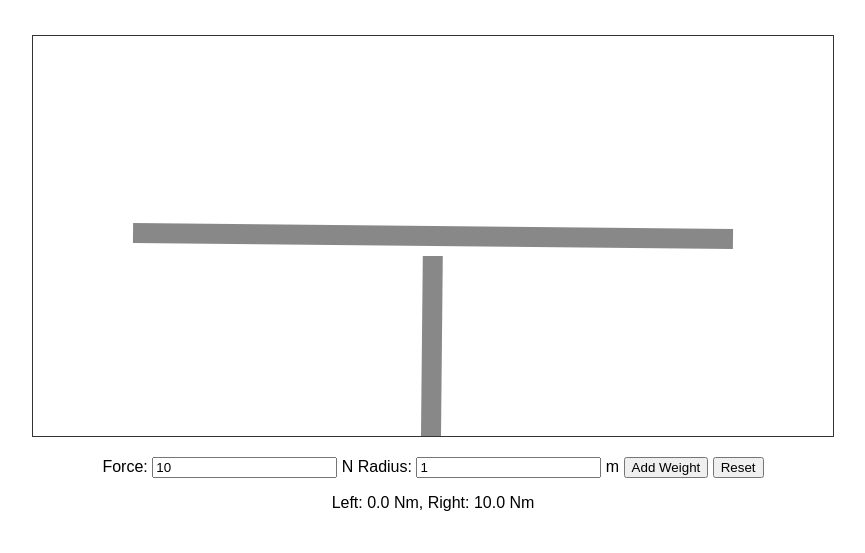
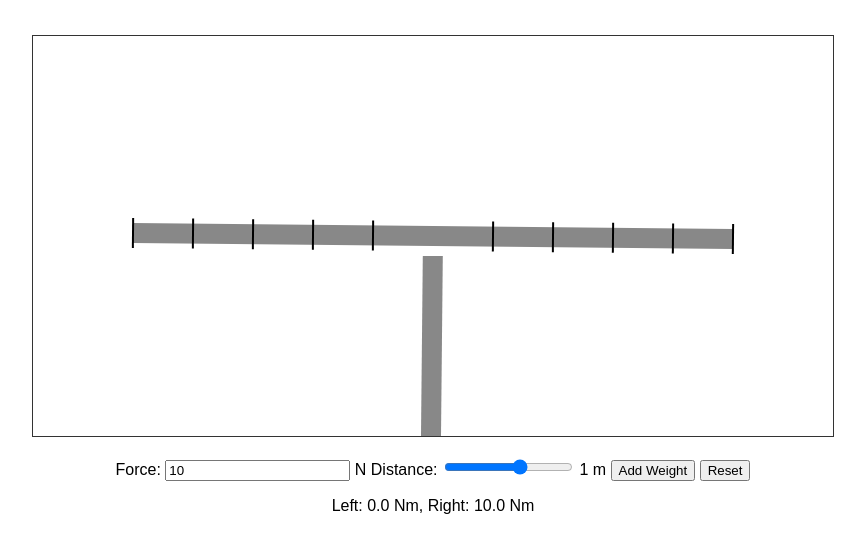
Before and after one commit to eozturk1968/torque-videogame, a plain HTML site: page docs/index.html in a window 1280 px wide. Both pictures are taken after a click on the button "Add Weight". Shown: the part 77-630 px from the top of the page, without its empty margins (207-1072 px from the left). Drawn offline with Linux system fonts and the light colour scheme.

Commit message:
Fixed r value and images

```diff
--- a/docs/index.html
+++ b/docs/index.html
@@ -13,14 +13,25 @@
 
     <!-- Control panel for adding weights and resetting -->
     <div id="info">
-        Force: <input id="force" type="number" value="10"> N
-        Radius: <input id="radius" type="number" value="1"> m
+        <!-- Force input (non-negative) -->
+        Force: <input id="force" type="number" value="10" min="0"> N
+
+        <!-- Discrete radius slider from -5 to +5 -->
+        Distance:
+        <input id="radius"
+               type="range"
+               min="-5"
+               max="5"
+               step="1"
+               value="1">
+        <span id="radiusVal">1</span> m
+
         <button id="addWeight">Add Weight</button>
         <button id="resetGame">Reset</button>
+
         <p id="status"></p>
     </div>
 
-    <!-- Load your game logic -->
     <script src="main.js"></script>
 </body>
 </html>
--- a/docs/main.js
+++ b/docs/main.js
@@ -1,75 +1,121 @@
 // public/main.js
 
-// Physics helpers
+// --- Physics helper functions ---
 function computeTorque(force, radius) {
   return force * radius;
 }
+
 function isBalanced(leftT, rightT, eps = 0.01) {
   return Math.abs(leftT - rightT) < eps;
 }
 
-// Grab DOM elements once
-const canvas = document.getElementById('gameCanvas');
-const ctx = canvas.getContext('2d');
-const addBtn = document.getElementById('addWeight');
+// --- Grab DOM elements ---
+const canvas   = document.getElementById('gameCanvas');
+const ctx      = canvas.getContext('2d');
+const forceIn  = document.getElementById('force');
+const radiusIn = document.getElementById('radius');
+const radiusVal= document.getElementById('radiusVal');
+const addBtn   = document.getElementById('addWeight');
 const resetBtn = document.getElementById('resetGame');
-const statusP = document.getElementById('status');
-const forceIn = document.getElementById('force');
-const radiusIn = document.getElementById('radius');
+const statusP  = document.getElementById('status');
 
-let weights = [];  // array of { F, r }
+let weights = [];  // Array of { F: <force>, r: <signed distance> }
 
-// Initialize
+// --- Initialization ---
 function initGame() {
+  // Update displayed radius value on slider move
+  radiusIn.oninput = () => {
+    radiusVal.textContent = radiusIn.value;
+  };
+
+  // Handle adding a new weight
   addBtn.onclick = handleAddWeight;
+
+  // Handle resetting the game
   resetBtn.onclick = resetGame;
+
+  // Initial draw
   draw();
 }
 
-// Add weight handler
+// --- Add weight handler ---
 function handleAddWeight() {
-    const F = parseFloat(forceIn.value) || 0;
+  let F = parseFloat(forceIn.value)  || 0;
+  if (F < 0) F = 0;
   const r = parseFloat(radiusIn.value) || 0;
   weights.push({ F, r });
   update();
 }
 
-// Reset handler
+// --- Reset handler ---
 function resetGame() {
   weights = [];                 // clear all weights
   statusP.textContent = '';     // clear status
-    forceIn.value = '';          // reset to default force
-    radiusIn.value = '';           // reset to default radius
+  forceIn.value  = "";          // reset force to default
+  radiusIn.value = "";           // reset radius to default
+  radiusVal.textContent = '1';
   draw();                       // redraw level seesaw
 }
 
-// Draw seesaw based on net torque
+// --- Draw seesaw, ticks, and support ---
 function draw() {
   ctx.clearRect(0, 0, canvas.width, canvas.height);
   ctx.save();
-    ctx.translate(canvas.width / 2, canvas.height / 2);
-    const net = weights
+
+  // Move origin to center
+  const cx = canvas.width / 2;
+  const cy = canvas.height / 2;
+  ctx.translate(cx, cy);
+
+  // Compute net torque and tilt angle
+  const netTorque = weights
     .reduce((sum, w) => sum + computeTorque(w.F, Math.abs(w.r)) * Math.sign(w.r), 0);
-    ctx.rotate(net * 0.001);
+  const angle = netTorque * 0.001;
+  ctx.rotate(angle);
+
+  // Draw plank
   ctx.fillStyle = '#888';
   ctx.fillRect(-300, -10, 600, 20);
+
+  // Draw pivot/support below the plank
   ctx.fillRect(-10, 20, 20, 200);
+
+  // Draw discrete tick marks at r = ±1…±5
+  ctx.strokeStyle = '#000';
+  ctx.lineWidth = 2;
+  for (let i = 1; i <= 5; i++) {
+    const x = i * (300 / 5);  // 300px half-length ÷ 5 segments
+    // right tick
+    ctx.beginPath();
+    ctx.moveTo(x, -15);
+    ctx.lineTo(x, +15);
+    ctx.stroke();
+    // left tick
+    ctx.beginPath();
+    ctx.moveTo(-x, -15);
+    ctx.lineTo(-x, +15);
+    ctx.stroke();
+  }
+
   ctx.restore();
 }
 
-// Update drawing and status text
+// --- Update draw & status text ---
 function update() {
   draw();
+
   const leftT = weights
     .filter(w => w.r < 0)
-        .reduce((s, w) => s + computeTorque(w.F, -w.r), 0);
+    .reduce((sum, w) => sum + computeTorque(w.F, -w.r), 0);
+
   const rightT = weights
     .filter(w => w.r > 0)
-        .reduce((s, w) => s + computeTorque(w.F, w.r), 0);
+    .reduce((sum, w) => sum + computeTorque(w.F, w.r), 0);
 
   statusP.textContent = isBalanced(leftT, rightT)
     ? 'Balanced! 🎉'
     : `Left: ${leftT.toFixed(1)} Nm, Right: ${rightT.toFixed(1)} Nm`;
 }
 
+// --- Start the game when the page loads ---
 window.onload = initGame;
```
Also changed, not shown: docs/Images/girl.png (added). Lines whose indentation alone changed are shown as unchanged.
